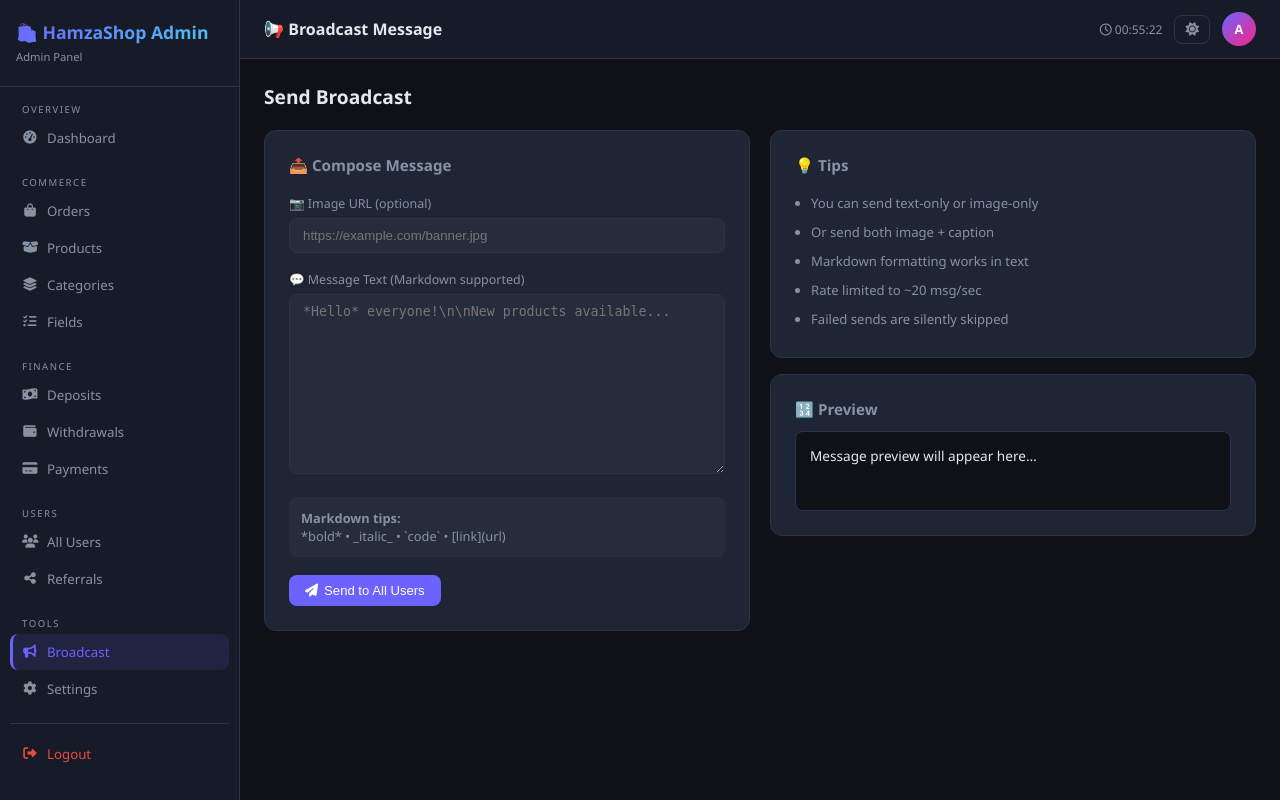
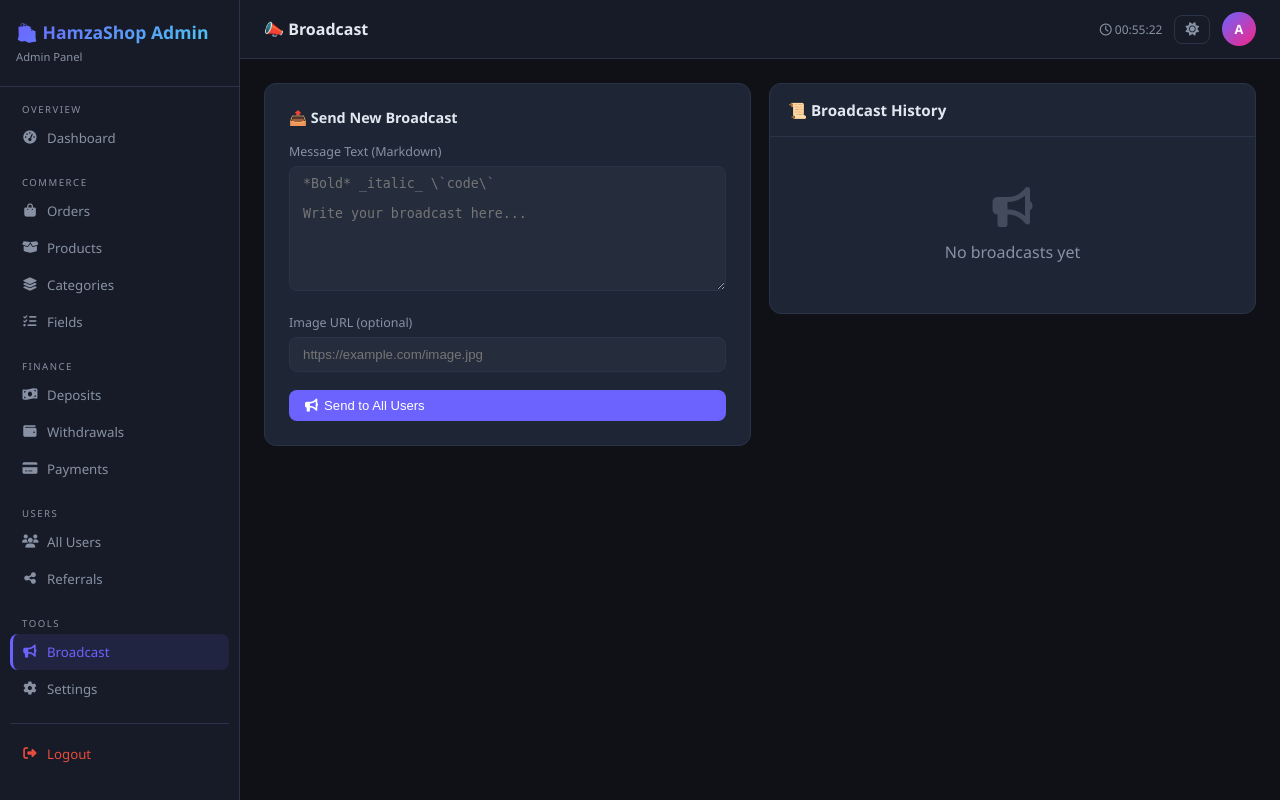
Before and after one commit to hamza38954017/ownshop, a Flask app: page /broadcast in a window 1280 px wide. Run offline with Flask 3, Linux system fonts and the light colour scheme; the visitor is signed in with stand-in values (Sample User, id 1); parts of the project's set-up code (start-up, migrations or seed data) failed here and were passed over.

Commit message:
Update broadcast.html

```diff
--- a/templates/broadcast.html
+++ b/templates/broadcast.html
@@ -1,73 +1,74 @@
 {% extends "base.html" %}
 {% block title %}Broadcast{% endblock %}
-{% block page_title %}📢 Broadcast Message{% endblock %}
+{% block page_title %}📣 Broadcast{% endblock %}
 {% block content %}
-<div class="page-header"><h2>Send Broadcast</h2></div>
-<div style="display:grid;grid-template-columns:1fr 1fr;gap:20px">
+<div style="display:grid;grid-template-columns:1fr 1fr;gap:18px;max-width:1000px">
+
+  <div>
     <div class="form-card">
-    <h3 style="margin-bottom:20px;font-size:.95rem;color:var(--muted)">📤 Compose Message</h3>
+      <h3 style="margin-bottom:16px;font-size:.9rem">📤 Send New Broadcast</h3>
       {% if result %}
         {% if result.error %}
-      <div class="alert alert-danger"><i class="fa-solid fa-triangle-exclamation"></i>Error: {{ result.error }}</div>
+          <div class="alert alert-danger"><i class="fa-solid fa-triangle-exclamation"></i>{{ result.error }}</div>
         {% else %}
-      <div class="alert alert-success">
-        <i class="fa-solid fa-check-circle"></i>
-        Sent to <b>{{ result.ok }}</b> users. Failed: <b>{{ result.fail }}</b>
+          <div class="alert alert-success"><i class="fa-solid fa-check-circle"></i>
+            Sent to {{ result.ok }} users. Failed: {{ result.fail }}
           </div>
         {% endif %}
       {% endif %}
       <form method="POST">
         <div class="form-group">
-        <label class="form-label">📷 Image URL (optional)</label>
-        <input name="image_url" class="form-control" placeholder="https://example.com/banner.jpg"
-               id="bcImgUrl" oninput="previewBcImg(this.value)"/>
-      </div>
-      <div id="bcImgPreview" style="display:none;margin-bottom:14px">
-        <img id="bcImgEl" src="" style="max-height:140px;border-radius:8px;border:1px solid var(--border)"/>
+          <label class="form-label">Message Text (Markdown)</label>
+          <textarea name="message" class="form-control" rows="7"
+            placeholder="*Bold* _italic_ \`code\`&#10;&#10;Write your broadcast here..."></textarea>
         </div>
         <div class="form-group">
-        <label class="form-label">💬 Message Text (Markdown supported)</label>
-        <textarea name="message" class="form-control" style="min-height:180px;font-family:monospace"
-                  placeholder="*Hello* everyone!\n\nNew products available..."></textarea>
+          <label class="form-label">Image URL (optional)</label>
+          <input name="image_url" class="form-control" placeholder="https://example.com/image.jpg"/>
         </div>
-      <div style="background:var(--card2);border-radius:8px;padding:12px;margin-bottom:18px;font-size:.8rem;color:var(--muted)">
-        <b>Markdown tips:</b><br>
-        *bold* • _italic_ • `code` • [link](url)
-      </div>
-      <button type="submit" class="btn btn-primary" onclick="return confirm('Send to ALL users?')">
-        <i class="fa-solid fa-paper-plane"></i> Send to All Users
+        <button type="submit" class="btn btn-primary" style="width:100%"
+                onclick="return confirm('Send broadcast to ALL users?')">
+          <i class="fa-solid fa-bullhorn"></i> Send to All Users
         </button>
       </form>
     </div>
+  </div>
+
   <div>
-    <div class="form-card">
-      <h3 style="margin-bottom:14px;font-size:.95rem;color:var(--muted)">💡 Tips</h3>
-      <ul style="font-size:.82rem;color:var(--muted);line-height:2.2;padding-left:16px">
-        <li>You can send text-only or image-only</li>
-        <li>Or send both image + caption</li>
-        <li>Markdown formatting works in text</li>
-        <li>Rate limited to ~20 msg/sec</li>
-        <li>Failed sends are silently skipped</li>
-      </ul>
+    <div class="table-card">
+      <div class="table-header">
+        <h3>📜 Broadcast History</h3>
       </div>
-    <div class="form-card" style="margin-top:16px">
-      <h3 style="margin-bottom:12px;font-size:.95rem;color:var(--muted)">🔢 Preview</h3>
-      <div id="msgPreview" style="background:var(--bg);border-radius:8px;padding:14px;
-        border:1px solid var(--border);min-height:80px;font-size:.85rem;color:var(--text);
-        white-space:pre-wrap">Message preview will appear here…</div>
+      <div style="max-height:520px;overflow-y:auto">
+      {% for b in broadcasts %}
+        <div style="padding:12px 16px;border-bottom:1px solid var(--border)">
+          <div style="display:flex;justify-content:space-between;align-items:flex-start;gap:8px">
+            <div style="flex:1">
+              {% if b.image_url %}
+                <div style="margin-bottom:6px">
+                  <img src="{{ b.image_url }}" style="max-width:80px;border-radius:6px;object-fit:cover"/>
+                </div>
+              {% endif %}
+              <div style="font-size:.82rem;line-height:1.4;white-space:pre-wrap;word-break:break-word">{{ b.text or '(image only)' }}</div>
+              <div style="font-size:.7rem;color:var(--muted);margin-top:6px">
+                <i class="fa-regular fa-clock"></i> {{ (b.sent_at or '')[:16] }}
+                &nbsp;✅ {{ b.ok or 0 }} sent &nbsp;❌ {{ b.fail or 0 }} failed
+              </div>
+            </div>
+            <div style="display:flex;flex-direction:column;gap:4px;flex-shrink:0">
+              <form method="POST" action="/broadcast/{{ b._id }}/delete"
+                    onsubmit="return confirm('Delete broadcast record?')">
+                <button class="btn btn-ghost btn-sm" title="Delete"><i class="fa-solid fa-trash"></i></button>
+              </form>
             </div>
           </div>
         </div>
-{% block scripts %}
-<script>
-function previewBcImg(url){
-  const el=document.getElementById('bcImgEl');
-  const box=document.getElementById('bcImgPreview');
-  if(url){el.src=url;box.style.display='block';}else{box.style.display='none';}
-}
-document.querySelector('[name=message]').addEventListener('input',function(){
-  document.getElementById('msgPreview').textContent = this.value || 'Message preview…';
-});
-</script>
+      {% else %}
+        <div class="empty-state"><i class="fa-solid fa-bullhorn"></i>No broadcasts yet</div>
+      {% endfor %}
+      </div>
+    </div>
+  </div>
+
+</div>
 {% endblock %}
-{% endblock %}
```
Lines whose indentation alone changed are shown as unchanged.
